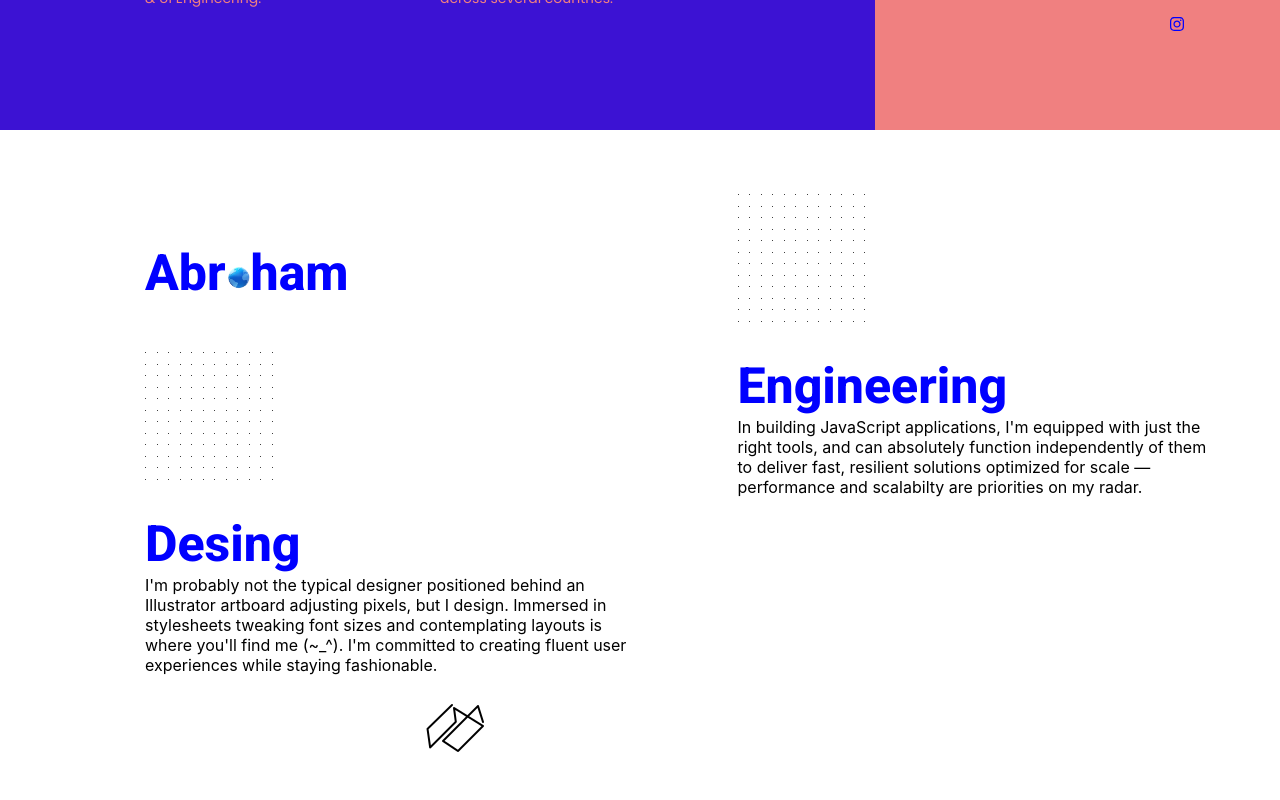
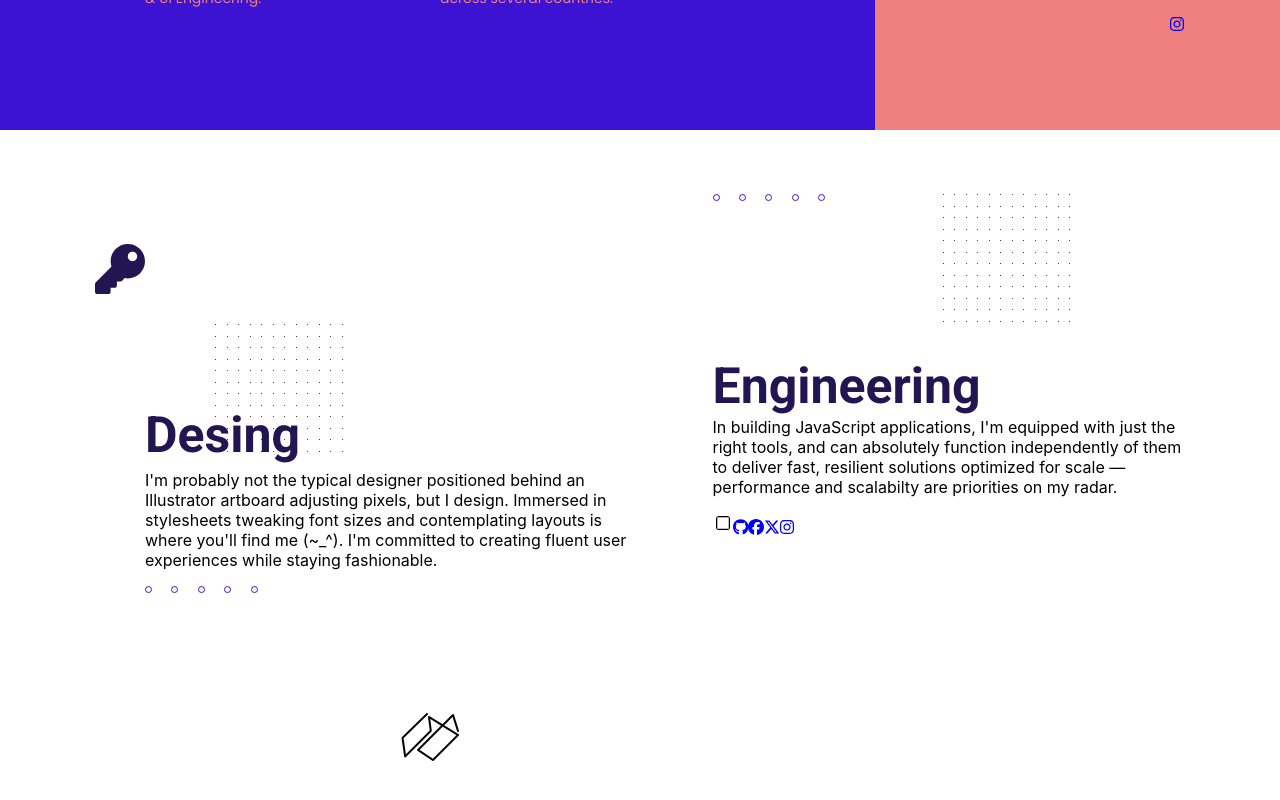
Before and after one commit to Nthenge/Nthenge-Official, a React (Create React App) app: page / in a window 1280 px wide. Shown: the part 630-1430 px from the top of the page. Built offline with nearby package versions, Linux system fonts and the light colour scheme.

Commit message:
Added all about me section content, it needs styling

```diff
--- a/package.json
+++ b/package.json
@@ -12,6 +12,7 @@
     "@testing-library/user-event": "^13.2.1",
     "react": "^19.0.0",
     "react-dom": "^19.0.0",
+    "react-icons": "^5.4.0",
     "react-scripts": "5.0.1",
     "web-vitals": "^2.1.0"
   },
--- a/src/App.css
+++ b/src/App.css
@@ -41,12 +41,12 @@ header p{
     font-family: 'Roboto', sans-serif;
     font-size: 50px;
     font-weight: 700;
-    color: lightcoral;
+    color: rgb(34, 21, 82);
 }
 
 header p img{
   background: transparent;
-  width: 25px;
+  width: 23px;
   object-fit: cover;
 }
 
@@ -179,9 +179,12 @@ header p img{
   display: flex;
   flex-direction: column;
   flex: 1;
-  padding-left: 145px;
+  padding-left: 95px;
 }
 
+.aboutMe .section-onee .abouts{
+  padding-left: 50px;
+}
 .aboutMe .section-twoo{
   display: flex;
   flex-direction: column;
@@ -219,10 +222,6 @@ header p img{
   background-color: #000;
 }
 
-header p{
-  font-weight: 800;
-  color: blue;
-}
 .notesaboutme{
   display: flex;
   flex-direction: column;
@@ -233,3 +232,42 @@ header p{
  .notesaboutme header p{
   line-height: 25px;
  }
+.abouts header{
+  margin-bottom: -190px;
+}
+.dottts-grid{
+  padding-left: 70px;
+}
+.dotttss-grid{
+  display: grid;
+  grid-template-columns: repeat(5, 1fr);
+  gap: 2px;
+  width: 130px;
+  height: 130px;
+}
+.dotttt{
+  width: 5px;
+  height: 5px;
+  border-radius: 50%;
+  border: 1px solid rgb(60, 18, 211);
+  background-color: transparent;
+}
+.grid-dots{
+  display: flex;
+  flex-direction: row;
+  gap: 100px;
+}
+
+.section-twoo .shapes span img{
+  width: 20spx;
+  height: 20px;
+}
+
+.section-twoo section .shapes{
+  display: flex;
+  flex-direction: column;
+  gap: 15px;
+  position: absolute;
+  top: calc(100% - 40%);
+  right: 90px;
+}
--- a/src/Components/About.js
+++ b/src/Components/About.js
@@ -1,24 +1,28 @@
 import zigzag from "../Icons/zigzag.png"
-import favicon from "../Icons/favicon.png"
+import square from "../Icons/square.png"
+import { FaKey } from "react-icons/fa";
+import { FontAwesomeIcon } from '@fortawesome/react-fontawesome';
+import { faGithub, faFacebook,faXTwitter, faInstagram } from '@fortawesome/free-brands-svg-icons';
 export const About = () => {
     return (
         <div className="aboutMe">
             <section className="section-onee">
                 <header>
-                    <p>Abr<span><img src={favicon}/></span>ham</p>
+                    <p className="fakey"><FaKey/></p>
                 </header>
-                <div>
+                <div className="abouts">
+                    <header>
+                        <p>
+                            Desing
+                        </p>
+                    </header>
                     <div className ="dottts-grid">
                         {[...Array(144)].map((_, index)=>{
                         return <div key={index} className="dottt"></div>
                         })}
                     </div>
+
                     <div className="notesaboutme">
-                        <header>
-                            <p>
-                                Desing
-                            </p>
-                        </header>
                         <p>
                         I'm probably not the typical designer positioned behind an<br/>
                         Illustrator artboard adjusting pixels, but I design. Immersed in <br/>
@@ -27,9 +31,11 @@ export const About = () => {
                         experiences while staying fashionable.
                         </p>
                     </div>
-                    <p>
-
-                    </p>
+                    <div className ="dotttss-grid">
+                        {[...Array(5)].map((_, index)=>{
+                        return <div key={index} className="dotttt"></div>
+                        })}
+                    </div>
                     <div className="zigzag-image">
                         <img src={zigzag} alt="zigzag"/>
                     </div>
@@ -37,10 +43,17 @@ export const About = () => {
             </section>
 
             <section className="section-twoo">
-                <div className ="dotts-grid">
-                    {[...Array(144)].map((_, index)=>{
-                    return <div key={index} className="dott"></div>
-                    })}
+                <div className="grid-dots">
+                    <div className ="dotttss-grid">
+                        {[...Array(5)].map((_, index)=>{
+                        return <div key={index} className="dotttt"></div>
+                        })}
+                    </div>
+                    <div className ="dotts-grid">
+                        {[...Array(144)].map((_, index)=>{
+                        return <div key={index} className="dott"></div>
+                        })}
+                    </div>
                 </div>
                 <div className="notesaboutme">
                     <header>
@@ -52,6 +65,13 @@ export const About = () => {
                         In building JavaScript applications, I'm equipped with just the <br/>right tools, and can absolutely function independently of them <br/>to deliver fast, resilient solutions optimized for scale — <br/>performance and scalabilty are priorities on my radar.
                     </p>
                 </div>
+
+                <div className="shapes">
+                    <span><img src={square} alt="square"/></span>
+                    <span className="Icon"><FontAwesomeIcon icon={faGithub} /></span>
+                    <span className="Icon"><FontAwesomeIcon icon={faFacebook}/></span>
+                    <span className="Icon"><FontAwesomeIcon icon={faXTwitter}/></span>
+                    <span className="Icon"><FontAwesomeIcon icon={faInstagram}/></span></div>
             </section>
 
         </div>
```
Also changed, not shown: 1 other file (tests, documents, lock files or other folders).
